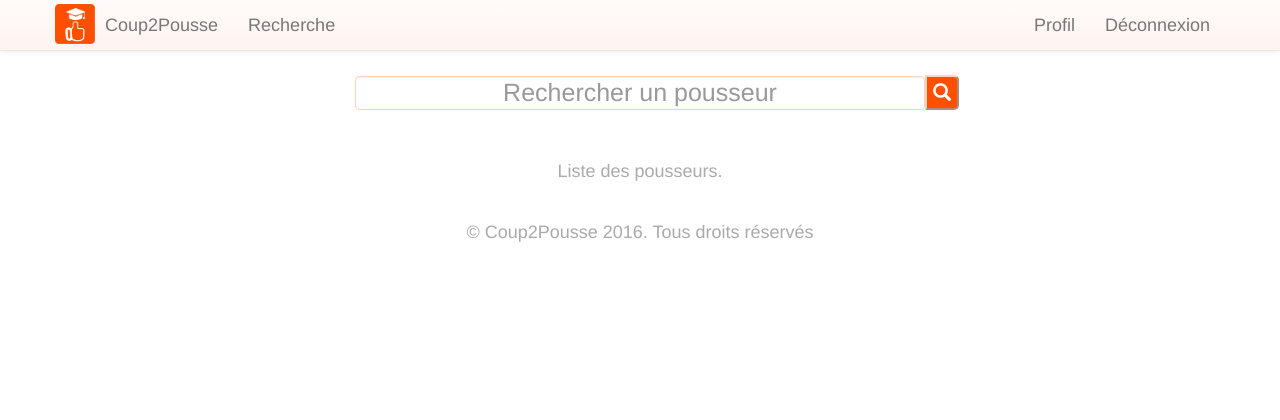
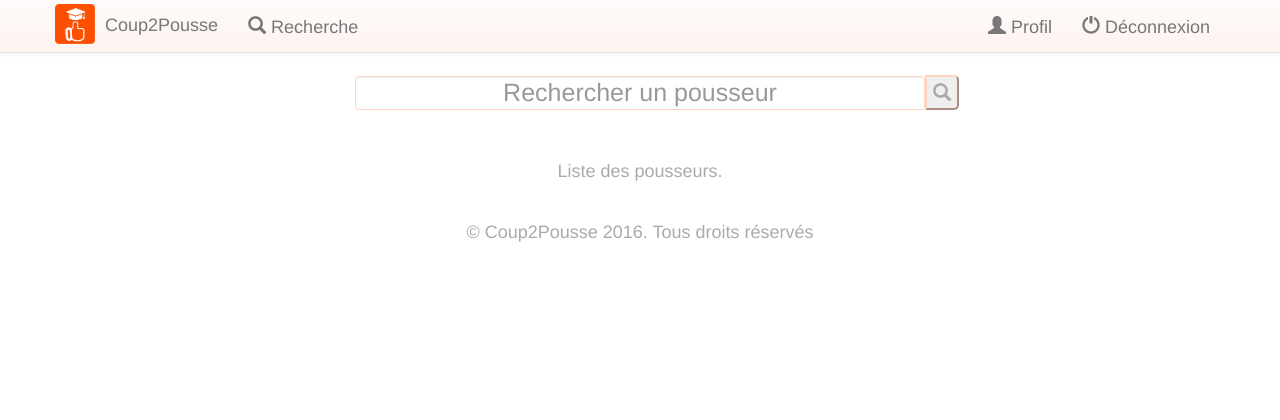
Before and after one commit to Gauwan/B3_Coup2Pousse, a PHP site: template templates/search.phtml in a window 1280 px wide. Shown: the top 420 px of the page. Run offline with PHP 8.4, Linux system fonts and the light colour scheme; the template is opened without the code that fills it, so the values that code supplies are empty; some libraries are stand-ins or nearby versions.

Commit message:
Icones !

```diff
--- a/public/css/style.css
+++ b/public/css/style.css
@@ -68,6 +68,7 @@ footer{
     text-shadow: 0 1px 0 #FF9B70;
     color: white;
 }
+
 .btn-default:hover, .btn-default:active, .btn-default:focus, .btn-default:visited, .btn-default:link{
     background-position: 0 50px;
     background-color: rgb(254,80,0,0.5);
@@ -84,7 +85,9 @@ footer{
 .navbar-default {
     background-image: -webkit-linear-gradient(top,#FEFBFA 0,#FEF3F0 100%);
 }
-.glyphicon-search{
+
+.search2{
+    content: "\e003";
     background-color: #FE5000;
     color: white;
 }
--- a/templates/includes/header.phtml
+++ b/templates/includes/header.phtml
@@ -36,11 +36,11 @@
             <!-- Collect the nav links, forms, and other content for toggling -->
             <div class="collapse navbar-collapse" id="bs-example-navbar-collapse-1">
                 <ul class="nav navbar-nav">
-                    <li><a href="/search/">Recherche </a></li>
+                    <li><a href="/search/"><span class="glyphicon glyphicon-search"></span> Recherche </a></li>
                 </ul>
                 <ul class="nav navbar-nav navbar-right">
-                    <li><a href="/profile/">Profil</a></li>
-                    <li><a href="/signout/">Déconnexion</a></li>
+                    <li><a href="/profile/"><span class="glyphicon glyphicon-user"></span> Profil</a></li>
+                    <li><a href="/signout/"><span class="glyphicon glyphicon-off"></span> Déconnexion</a></li>
                 </ul>
             </div><!-- /.navbar-collapse -->
         </div><!-- /.container-fluid -->
```
